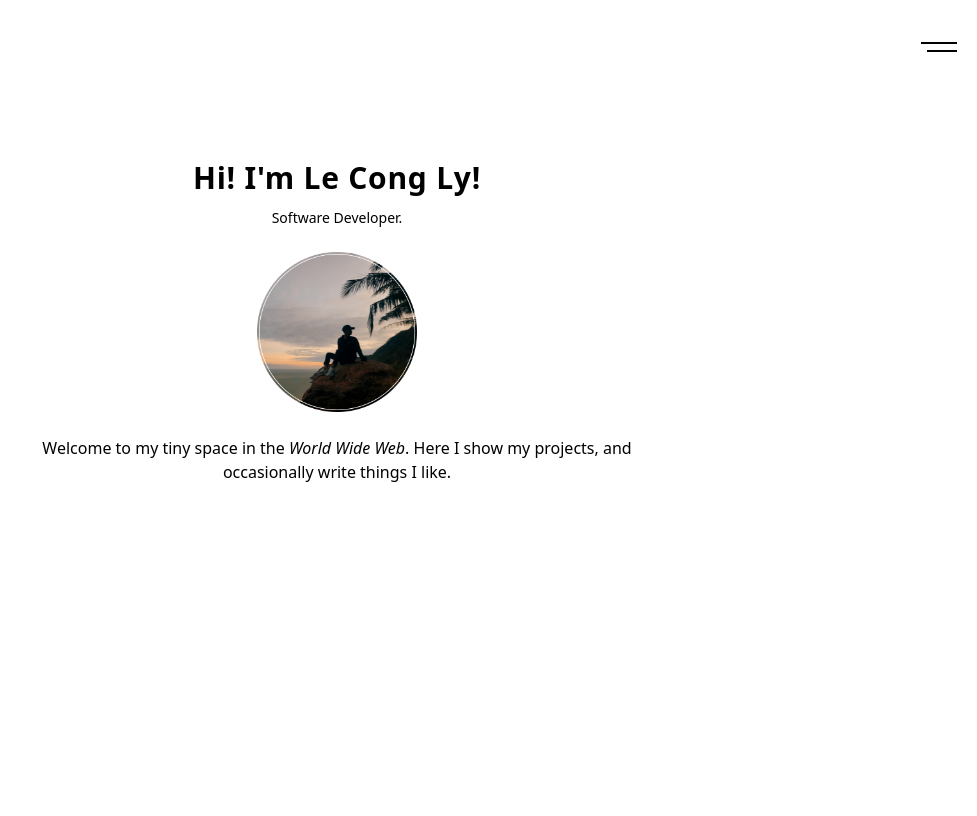
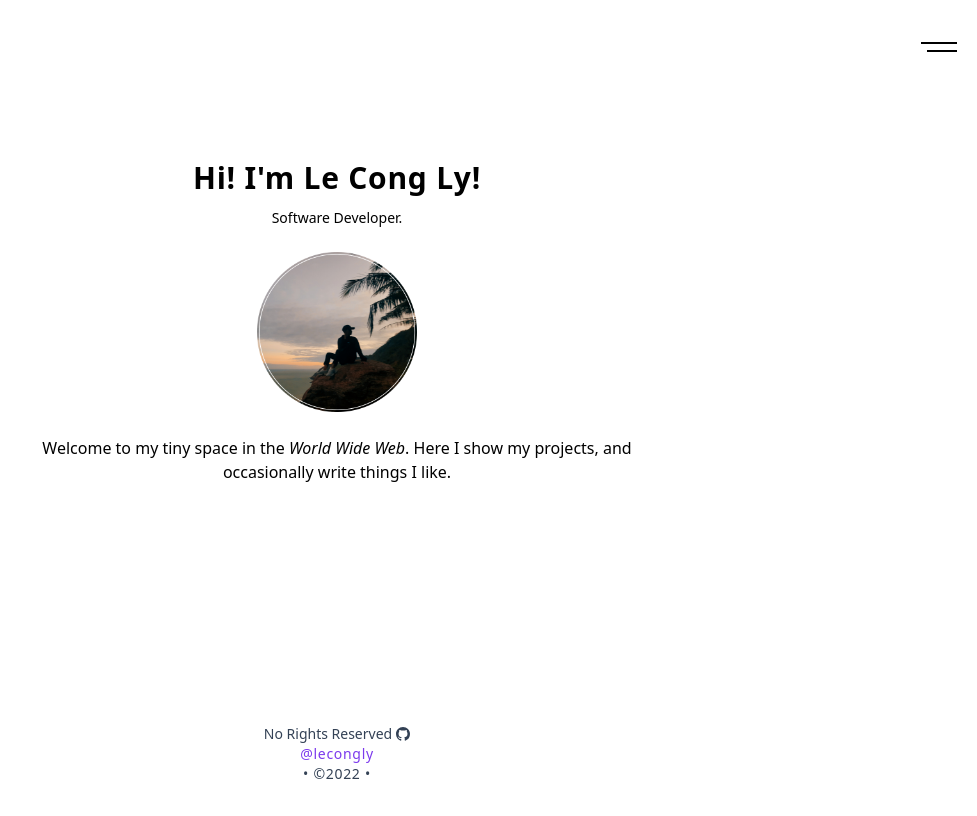
Before and after one commit to lecongly/portfolio, a Next.js app: page / in a window 1280 px wide. Shown: the whole page, without its empty margins (303-1280 px from the left). Built offline with nearby package versions, Linux system fonts and the light colour scheme.

Commit message:
feat: footer layout

```diff
--- /dev/null
+++ b/components/layout/Footer.tsx
@@ -0,0 +1,35 @@
+import {BsGithub} from 'react-icons/bs';
+
+const Footer = () => {
+    return (
+        <div className="flex flex-col items-center justify-between pt-20 pb-8 bg-white dark:bg-neutral-900 ">
+            <div className="w-11/12 md:w-full flex flex-col justify-center items-center text-sm">
+                <span
+                    className="text-slate-700 dark:text-gray-300 text-center flex justify-center items-center gap-x-1">
+                    No Rights Reserved
+                    <a
+                        href="https://github.com/lecongly/portfolio"
+                        target="_blank"
+                        rel="noopener noreferrer"
+                    >
+                        <BsGithub/>
+                    </a>
+                </span>
+                <a
+                    className="text-violet-600 font-medium tracking-wider"
+                    href="https://www.linkedin.com/in/lecongly/"
+                    target="_blank"
+                    rel="noopener noreferrer"
+                >
+                    @lecongly
+                </a>
+                <span
+                    className="text-slate-700 dark:text-gray-300 tracking-wider">
+                    • ©{new Date().getFullYear()} •
+                </span>
+            </div>
+        </div>
+    );
+};
+
+export default Footer;
--- a/pages/_app.tsx
+++ b/pages/_app.tsx
@@ -3,6 +3,7 @@ import type {AppProps} from 'next/app';
 import {ThemeProvider} from 'next-themes';
 import {AnimatePresence} from 'framer-motion';
 import Header from '@components/layout/Header';
+import Footer from '@components/layout/Footer';
 
 export default function App({Component, pageProps: {session, ...pageProps}, router}: AppProps) {
     return (
@@ -11,7 +12,7 @@ export default function App({Component, pageProps: {session, ...pageProps}, rout
             <AnimatePresence initial={false}>
                 <Component {...pageProps} key={router.asPath}/>
             </AnimatePresence>
-            {/*<Component {...pageProps} />*/}
+            <Footer/>
         </ThemeProvider>
 
     );
```
